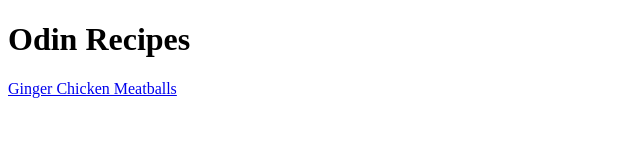
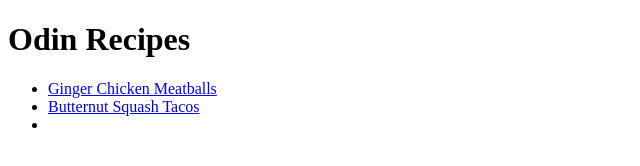
Before and after one commit to scottbaczewski/odin-recipes, a plain HTML site: page index.html in a window 1280 px wide. Shown: the whole page, without its empty margins (0-640 px from the left). Drawn offline with Linux system fonts and the light colour scheme.

Commit message:
Add 2nd recipe link butternut-squash-tacos

```diff
--- a/index.html
+++ b/index.html
@@ -7,7 +7,11 @@
 </head>
 <body>
     <h1>Odin Recipes</h1>
-    <a href="recipes/ginger-chicken-meatballs.html">Ginger Chicken Meatballs</a>
+    <ul>
+        <li><a href="recipes/ginger-chicken-meatballs.html">Ginger Chicken Meatballs</a></li>
+        <li><a href="recipes/butternut-squash-tacos.html">Butternut Squash Tacos</a></li>
+        <li></li>
+    </ul>
 </body>
 
 </html>
```
